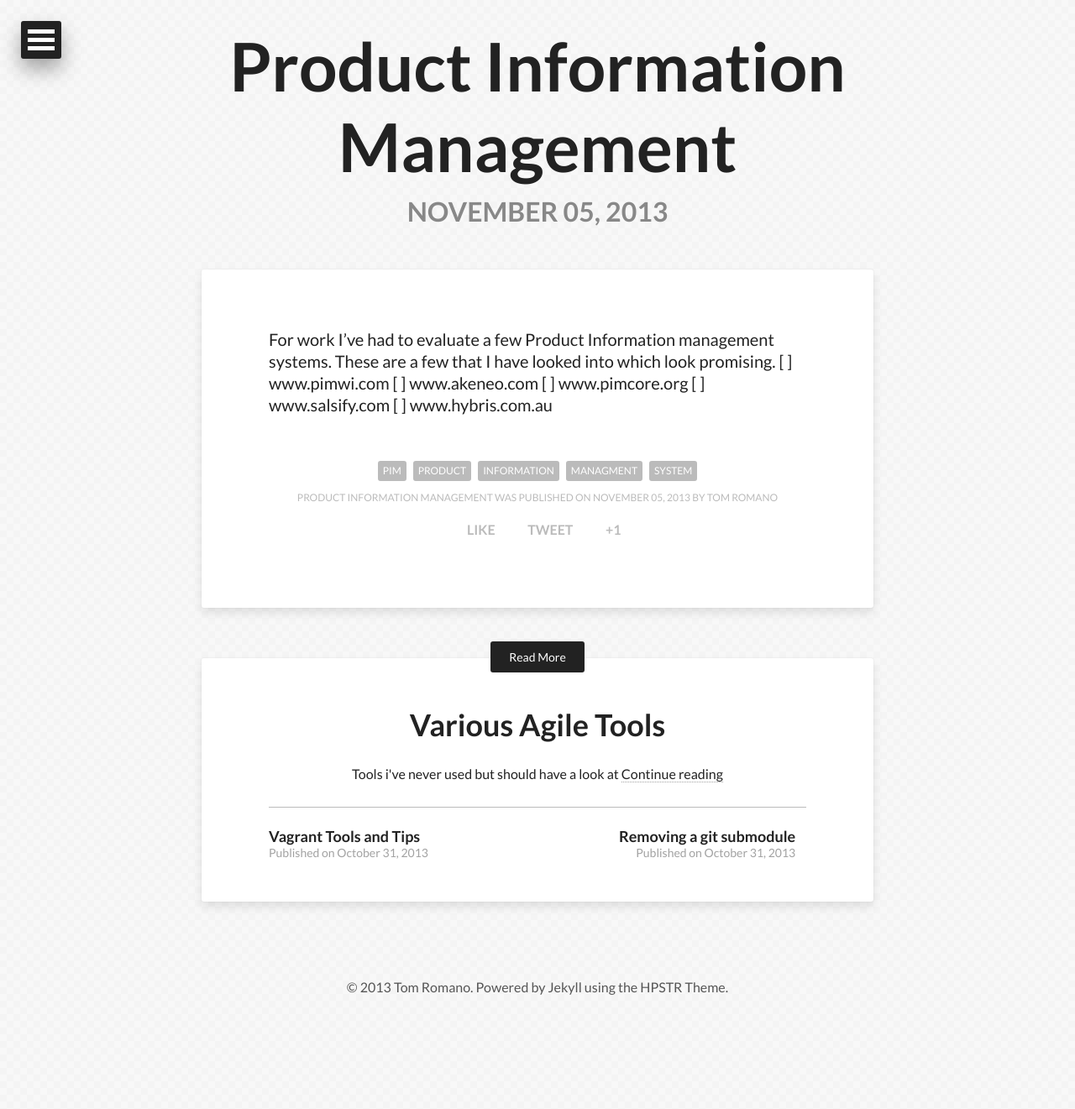
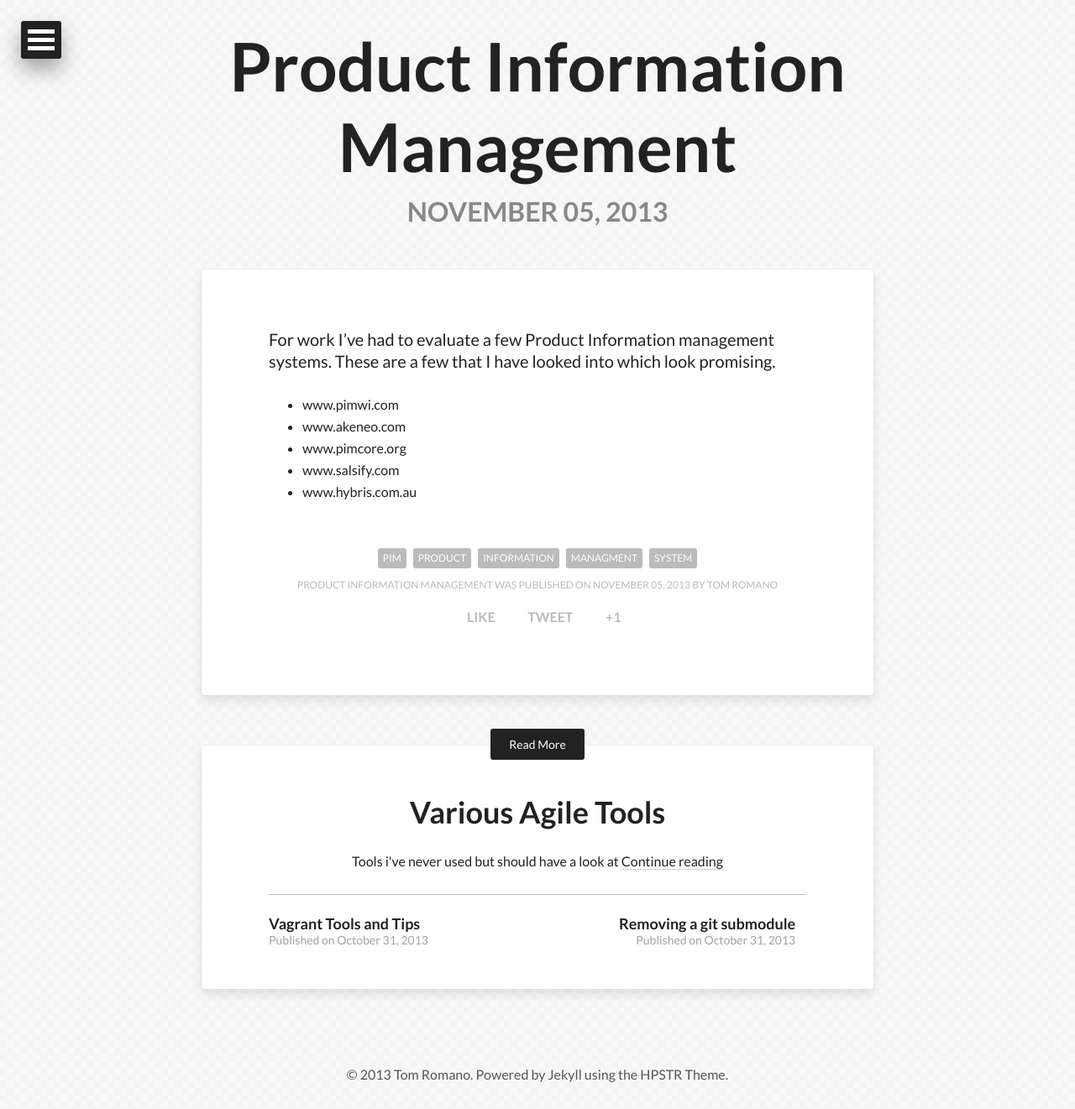
Before and after one commit to dawogfather/dawogfather.github.io, a Jekyll site: the page built from _posts/2013-11-05-pim-investigations.md, in a window 1280 px wide. Shown: the whole page at 84% size. Built offline with Jekyll 4.4.1, drawn with Linux system fonts in a browser that asks for light colours; nearby versions of some CDN libraries; before the commit the page ends 1217 px from its top, so only the background shows below that.

Commit message:
altering

```diff
--- a/_posts/2013-11-05-pim-investigations.md
+++ b/_posts/2013-11-05-pim-investigations.md
@@ -9,8 +9,8 @@ share: true
 
 For work I've had to evaluate a few Product Information management systems.
 These are a few that I have looked into which look promising.
-[ ] www.pimwi.com
-[ ] www.akeneo.com
-[ ] www.pimcore.org
-[ ] www.salsify.com
-[ ] www.hybris.com.au
+ * www.pimwi.com
+ * www.akeneo.com
+ * www.pimcore.org
+ * www.salsify.com
+ * www.hybris.com.au
```
Also changed, not shown: _posts/2013-11-05-agile-tools.md (+3 -3 lines).
